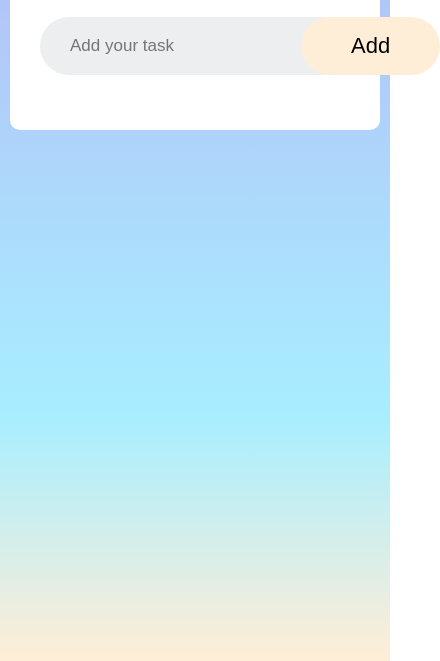
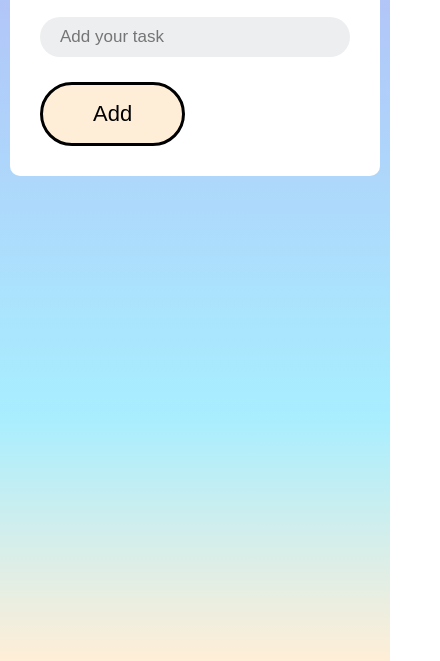
Before and after one commit to facelessapp/p1, a plain HTML site: page index.html in a window 390 px wide. Shown: the part 183-844 px from the top of the page, 440 px wide, since content can reach past the window. Drawn offline with Linux system fonts and the light colour scheme.

Commit message:
Add files via upload
fixed button bug on mobile

```diff
--- a/style.css
+++ b/style.css
@@ -31,14 +31,13 @@ padding: 10px;
 }
 .row{
     display: flex;
+    flex-wrap: wrap;
     align-items: center;
     justify-content: space-between;
-    background-color: #edeef0;
-    border-radius: 30px;
-    padding-left: 20px;
-    margin-bottom: 25px;
+
 }
 input{
+    display: flex;
     flex: 1;
     border: none;
     outline: none;
@@ -46,9 +45,14 @@ input{
     padding: 10px;
     font-weight: 14px;
     font-size: 17px;
+    background-color: #edeef0;
+    border-radius: 30px;
+    padding-left: 20px;
+    margin-bottom: 25px;
 }
 button{
-    border: none;
+    display: flex;
+    border: solid;
     outline: none;
     padding: 16px 50px;
     background-color: #ffeed7;
@@ -56,6 +60,7 @@ button{
     font-size: 22px;
     cursor: pointer;
     border-radius: 40px;
+
 }
 ul li{
     list-style: none;
```
